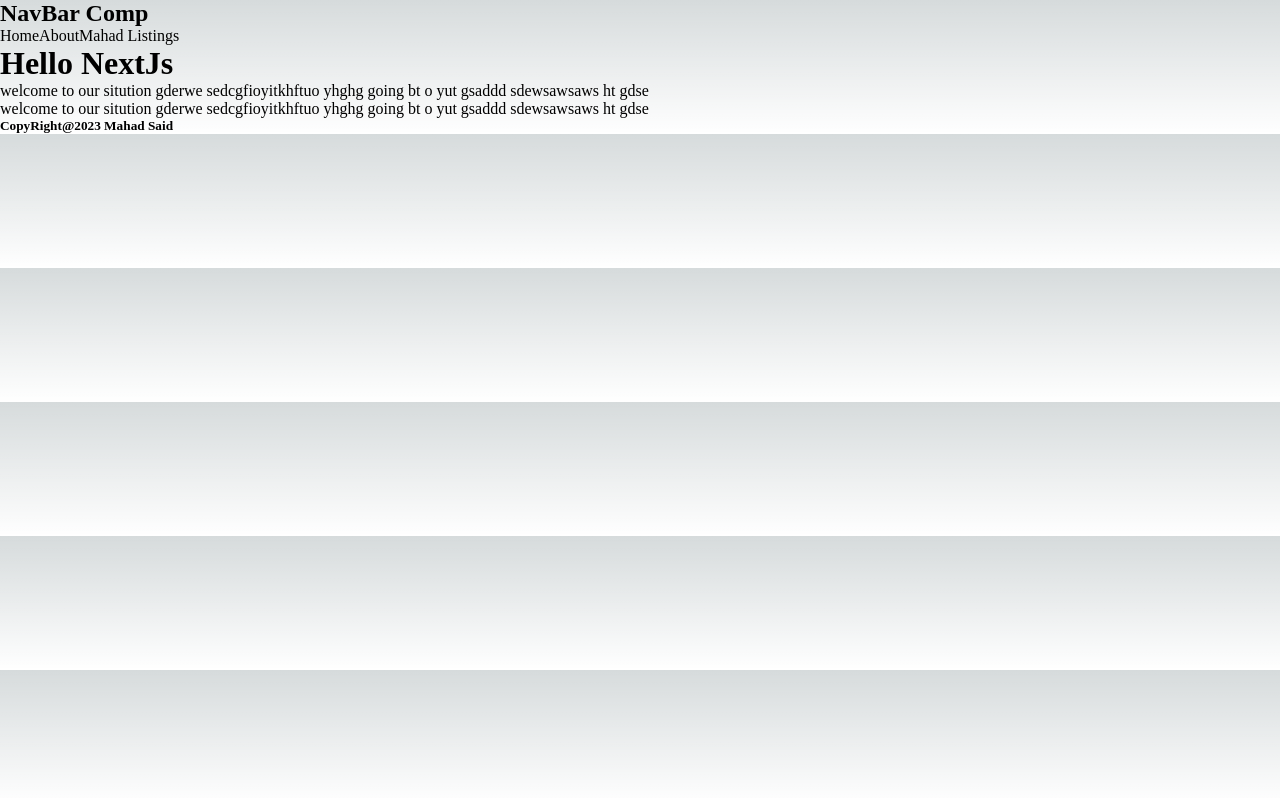
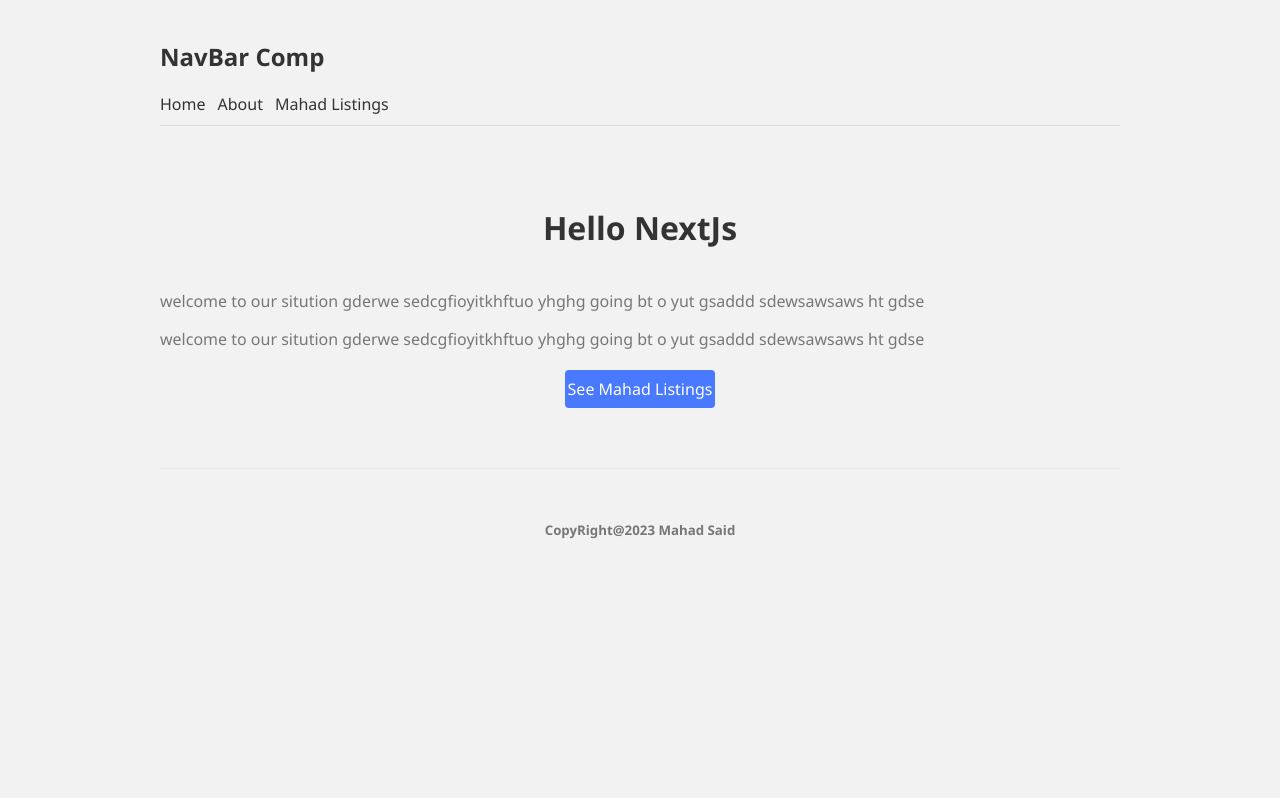
Before and after one commit to Mahad444/NextApp, a Next.js app: page / in a window 1280 px wide. Built offline with nearby package versions, Linux system fonts and the light colour scheme.

Commit message:
Adding a CSS module,and using it for page styling anytime with any page

```diff
--- a/pages/index.js
+++ b/pages/index.js
@@ -4,16 +4,19 @@ import { Inter } from '@next/font/google'
 import styles from '../styles/Home.module.css'
 import NavBar from '../components/NavBar'
 import Footer from '../components/Footer'
+import Link from 'next/link'
 
 const inter = Inter({ subsets: ['latin'] })
 
 export default function Home() {
   return (
     <>
-      <h1>Hello NextJs</h1>
-      <p>welcome to our sitution gderwe sedcgfioyitkhftuo  yhghg going bt o yut gsaddd sdewsawsaws ht gdse </p>
-      <p>welcome to our sitution gderwe sedcgfioyitkhftuo  yhghg going bt o yut gsaddd sdewsawsaws ht gdse </p>
-
+      <h1 className={styles.title}>Hello NextJs</h1>
+      <p className={styles.text}>welcome to our sitution gderwe sedcgfioyitkhftuo  yhghg going bt o yut gsaddd sdewsawsaws ht gdse </p>
+      <p className={styles.text}>welcome to our sitution gderwe sedcgfioyitkhftuo  yhghg going bt o yut gsaddd sdewsawsaws ht gdse </p>
+      <Link legacyBehavior href={'/mahad/test'}>
+        <a className={styles.btn}> See Mahad Listings</a>
+      </Link>
     </>
   )
 }
--- a/styles/Home.module.css
+++ b/styles/Home.module.css
@@ -1,4 +1,4 @@
-.main {
+/* .main {
   display: flex;
   flex-direction: column;
   justify-content: space-between;
@@ -129,8 +129,8 @@
   position: absolute;
   z-index: -1;
 }
-
-/* Conic Gradient Animation */
+/*
+Conic Gradient Animation
 .thirteen::before {
   animation: 6s rotate linear infinite;
   width: 200%;
@@ -138,7 +138,7 @@
   background: var(--tile-border);
 }
 
-/* Inner Square */
+Inner Square
 .thirteen::after {
   inset: 0;
   padding: 1px;
@@ -151,7 +151,7 @@
   background-clip: content-box;
 }
 
-/* Enable hover only on non-touch devices */
+Enable hover only on non-touch devices
 @media (hover: hover) and (pointer: fine) {
   .card:hover {
     background: rgba(var(--card-rgb), 0.1);
@@ -173,7 +173,7 @@
   }
 }
 
-/* Mobile */
+Mobile
 @media (max-width: 700px) {
   .content {
     padding: 4rem;
@@ -250,7 +250,7 @@
   }
 }
 
-/* Tablet and Smaller Desktop */
+Tablet and Smaller Desktop/
 @media (min-width: 701px) and (max-width: 1120px) {
   .grid {
     grid-template-columns: repeat(2, 50%);
@@ -276,3 +276,22 @@
     transform: rotate(0deg);
   }
 }
+*/
+.title {
+  color: #333;
+  padding-bottom: 20px;
+  text-align: center;
+}
+.text {
+  color: #777;
+}
+.btn {
+  display: block;
+  width: 150px;
+  padding: 8px 0;
+  margin: 20px auto;
+  background: #4979ff;
+  border-radius: 4px;
+  color: white;
+  text-align: center;
+}
--- a/styles/globals.css
+++ b/styles/globals.css
@@ -1,4 +1,4 @@
-:root {
+/* :root {
   --max-width: 1100px;
   --border-radius: 12px;
   --font-mono: ui-monospace, Menlo, Monaco, 'Cascadia Mono', 'Segoe UI Mono',
@@ -104,4 +104,45 @@ a {
   html {
     color-scheme: dark;
   }
+} */
+body {
+  background: #f2f2f2;
+  color: #333;
+  font-family:'Segoe UI', Tahoma, Geneva, Verdana, sans-serif
 }
+
+a{
+  color: #333;
+  text-decoration: none;
+}
+.content{
+  max-width: 960px;
+  margin: auto;
+}
+nav {
+  margin: 10px auto 80px;
+  padding: 10px 0;
+  display: flex;
+  justify-content: flex-end;
+  align-items: flex-end;
+  border-bottom: 1px solid #ddd;
+}
+nav .nava {
+  margin-left: 12px;
+}
+nav .logo{
+  margin-right: auto;
+}
+
+footer{
+  display: block;
+  text-align: center;
+  padding: 30px;
+  margin-top: 60px;
+  color: #777;
+  border-top: 1px solid #eaeaea;
+}
+.not-found{
+  text-decoration: underline;
+  color: blue;
+}
```
